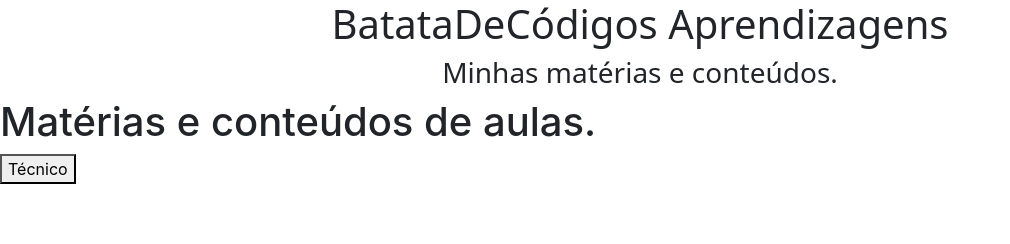
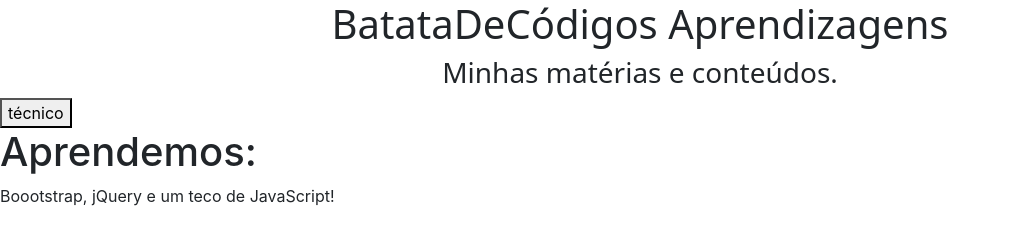
Before and after one commit to BatataDeCodigos/jQuery, a plain HTML site: page index.html in a window 1280 px wide. Shown: the whole page, without its empty margins (0-1010 px from the left). Drawn offline with nearby package versions, Linux system fonts and the light colour scheme.

Commit message:
desanimokk

```diff
--- a/index.html
+++ b/index.html
@@ -24,12 +24,12 @@
 
 <main class="row" style="">
     <article>
-        <div class="kk">
-<h1>Matérias e conteúdos de aulas.</h1>
-            <button type="btn-tec">Técnico</button>
+      <button>técnico</button>
+            <div id="popup">
+                <h1>Aprendemos:</h1>
+            <p>Boootstrap, jQuery e um teco de JavaScript!</p>
+            </div>
 
-
-        </div>
     </article>
 </main>
 
--- a/script.js
+++ b/script.js
@@ -1,7 +1 @@
-$(document).ready(function(){
-
 //botão
-$("btn-tec").click(function){
-
-
-})
```
